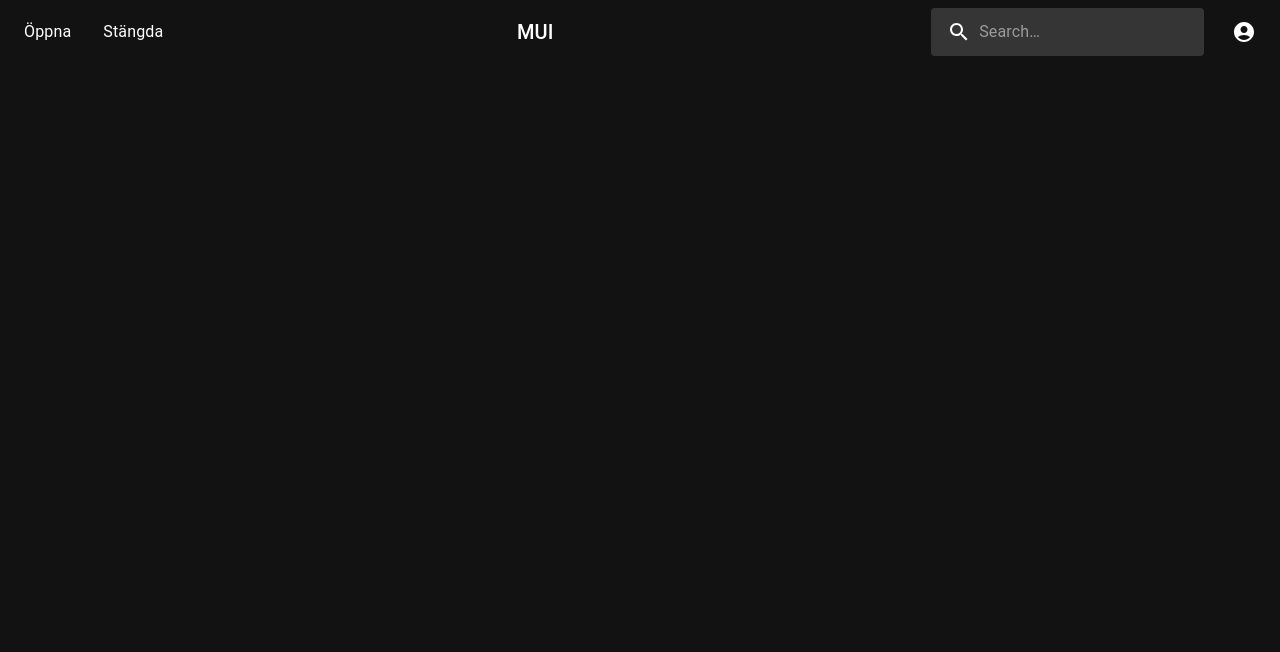
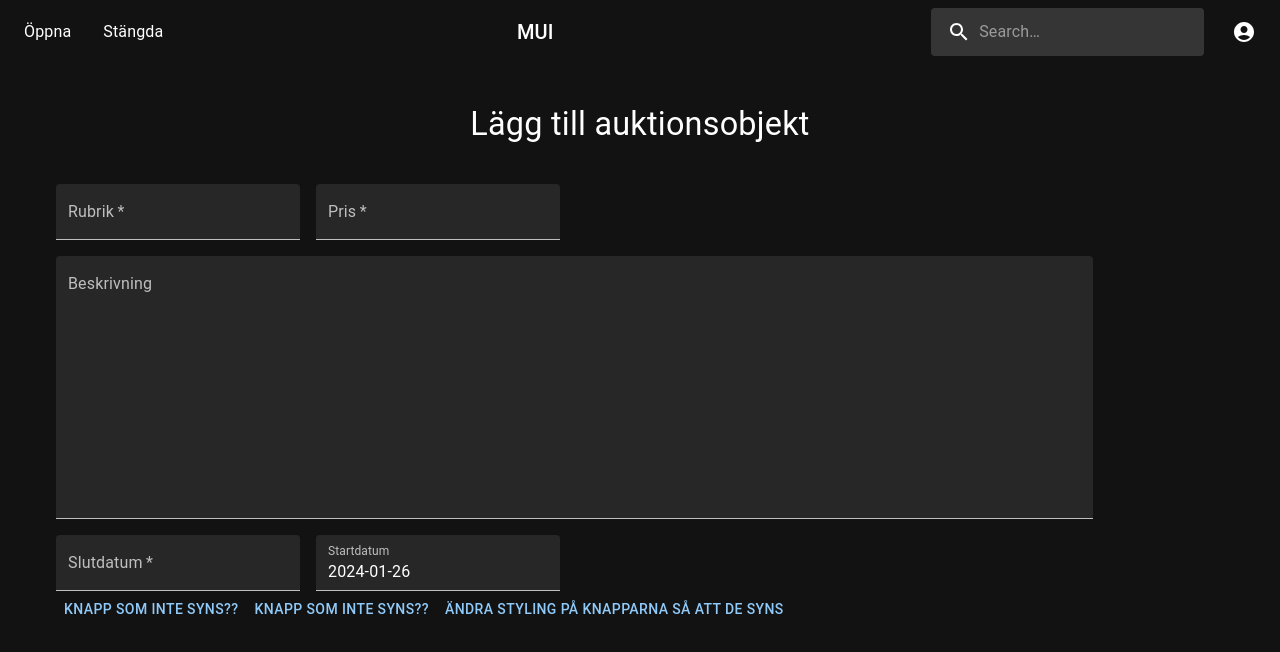
Before and after one commit to CiaOlsson/GruppAuktion, a React (Vite) app in the folder GruppAuktion/: page /add-auction in a window 1280 px wide. Before the commit this address had no page. Shown: the top 652 px of the page. Built offline with nearby package versions, Linux system fonts and the light colour scheme.

Commit message:
formulär, har corse problem dock

```diff
--- a/GruppAuktion/src/App.jsx
+++ b/GruppAuktion/src/App.jsx
@@ -1,23 +1,23 @@
-import {DarkTheme} from "./theme/theme";
-import {ThemeProvider, CssBaseline} from "@mui/material"
-import {Routes, Route} from "react-router";
+import { DarkTheme } from "./theme/theme";
+import { ThemeProvider, CssBaseline } from "@mui/material"
+import { Routes, Route } from "react-router";
 import DummyComponent from "./DummyComponent";
 import SearchContextProvider from "./context/SearchContextProvider";
 // import './App.css'
 import NavBar from './components/NavBar'
 import UserContextProvider from "./context/UserContextProvider";
-
+import CreateAuction from "./components/Views/CreateAuction";
 
 const App = () => {
   return (
     <ThemeProvider theme={DarkTheme}>
       <SearchContextProvider>
         <UserContextProvider>
-          <CssBaseline/>
-          <NavBar/>
+          <CssBaseline />
+          <NavBar />
           <Routes>
             <Route exact path='/' Component={DummyComponent} />
-            <Route path='/about' Component={DummyComponent} />
+            <Route path='/add-auction' Component={CreateAuction} /> {/* Cissi jobbar på denna lägg till auktion */}
             <Route path='/contact' Component={DummyComponent} />
           </Routes>
         </UserContextProvider>
--- a/GruppAuktion/src/components/Views/CreateAuction.jsx
+++ b/GruppAuktion/src/components/Views/CreateAuction.jsx
@@ -1,13 +1,148 @@
-import {useNavigate} from 'react-router';
+import { useNavigate } from 'react-router';
+import TextField from '@mui/material/TextField'
+import Container from '@mui/material/Container'
+import { Typography } from '@mui/material';
+import Stack from '@mui/material/Stack';
+import Box from '@mui/material/Box';
+import Button from '@mui/material/Button';
+import {useState, useEffect} from 'react';
+
+
 
 // Några inputs och en knapp för att skicka vidare formuläret.
-const CreateAuction = () =>{
+const CreateAuction = () => {
     // const navigate = useNavigate();
+
+    // ***********************************************************************************************************
+    // document.querySelector("#save").addEventListener('click', () => {
+    //     let title = document.querySelector("#title").value;
+    //     let body = document.querySelector("#body").value;
+
+    //     let blogPost = new Blogpost(title, body, 1);
+
+    //     let url = "https://jsonplaceholder.typicode.com/posts/";
+
+    //     fetch(url, {
+    //         method: "POST",
+    //         body: JSON.stringify(blogPost),
+    //         // man kan också skicka med headers såhär:
+    //         headers: { "content-type": "application/json" }
+    //     })
+    //         .then(response => response.json())
+    //         .then(newId => {
+    //             document.querySelector("#responstext").innerText = newId.id;
+    //         })
+    // })
+    // ******************************************************************************************************************
+
+    const [formData, setFormData] = useState({Titel: "", Beskrivning: "", StartDatum: "2024-01-26", SlutDatum: "", Gruppkod: "100", Utropspris: "", SkapadAv: "användare"});
+
+    const handleChange = (event) =>{
+          const changedField = event.target.name;
+          const newValue = event.target.value;
+          setFormData((currentData) => {
+            currentData[changedField] = newValue;
+            return {...currentData};
+          });
+    };
+
+    const handleSubmit = () => {
+        const url = "http://localhost:5145/api/auktion";
+
+        fetch(url, {
+            method: "POST",
+            body: JSON.stringify(formData),
+            // man kan också skicka med headers såhär:
+            headers: { "content-type": "application/json" }
+        })
+    };
+
+    // useEffect(() => {
+    //     // const url = "http://localhost:5145/api/auktion";
+
+    //     // fetch(url, {
+    //     //     method: "POST",
+    //     //     body: JSON.stringify(formData),
+    //     //     // man kan också skicka med headers såhär:
+    //     //     headers: { "content-type": "application/json" }
+    //     // })
+    //         // .then(response => response.json())
+    //         // .then(newId => {
+    //         //     document.querySelector("#responstext").innerText = newId.id;
+    //         // })
+    //     // console.log(formData)
+
+    // })
+
     return (<>
-        <h1>Lägg till auktionsobjekt</h1>
+        <Typography
+            variant="h4"
+            noWrap
+            component="div"
+            textAlign="center"
+            sx={{ m: 5 }}
+        >
+            Lägg till auktionsobjekt
+        </Typography>
+        <Container sx={{
+            m: 4,
+            height: '100vh',
+        }}>
+
+            {/* Gör lite margins och padding mellan boxarna och så att innehållet centreras på sidan.
+        Samt fixa logiken, testa göra ett put request */}
+
+                <Stack spacing={{ xs: 1, sm: 2 }} direction="row" useFlexGap flexWrap="wrap">
+                    <TextField required
+                    id="heading-input"
+                    label="Rubrik"
+                    name="Titel"
+                    value={formData.Titel}
+                    variant="filled"
+                    onChange={handleChange} />
+                    <TextField required
+                    id="price-input"
+                    label="Pris"
+                    name="Utropspris"
+                    value={formData.Utropspris}
+                    variant="filled"
+                    onChange={handleChange} />
+                    <TextField
+                    id="description-input"
+                    label="Beskrivning"
+                    name="Beskrivning"
+                    value={formData.Beskrivning}
+                    variant="filled"
+                    onChange={handleChange}
+                    sx={{ maxWidth: "90%" }}
+                    fullWidth
+                    multiline
+                    rows={10} />
+                    <TextField required
+                    id="endDate-input"
+                    label="Slutdatum"
+                    name="SlutDatum"
+                    value={formData.SlutDatum}
+                    variant="filled"
+                    onChange={handleChange} />
+                    <TextField InputProps={{ readOnly: true, }}
+                    id="startDate-input"
+                    label="Startdatum"
+                    name="StartDatum"
+                    value={formData.StartDatum}
+                    variant="filled"
+                    onChange={handleChange} /> {/* stardatum ska sättas automatiskt. */}
+                </Stack>
+                <Button onClick={handleSubmit}>KNAPP som inte syns??</Button>
+
+            <Button>KNAPP som inte syns??</Button>
+            <Button>Ändra styling på knapparna så att de syns</Button>
+        </Container>
+
+
         {/* <button onClick={() => navigate("/")}>Tillbaka med en knapp</button> */}
     </>)
 
-    }
+}
 
 export default CreateAuction;
```
